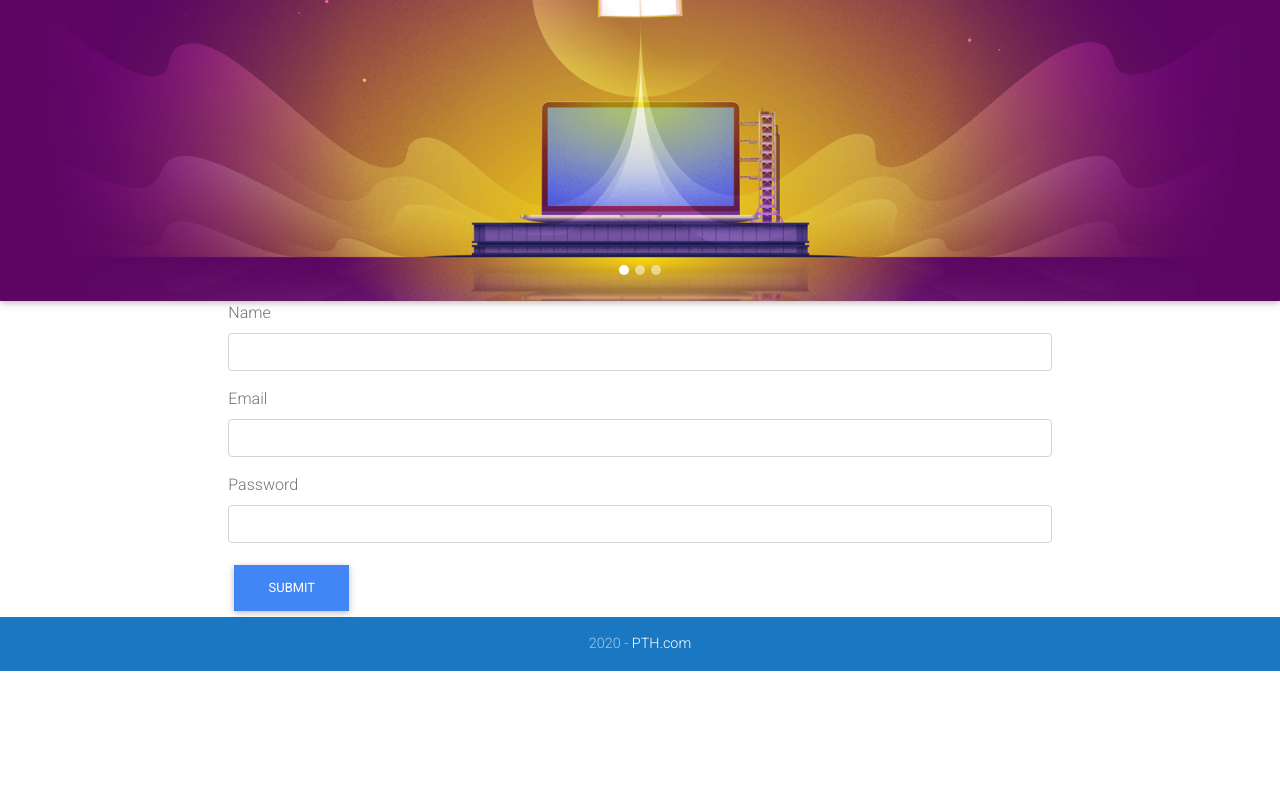
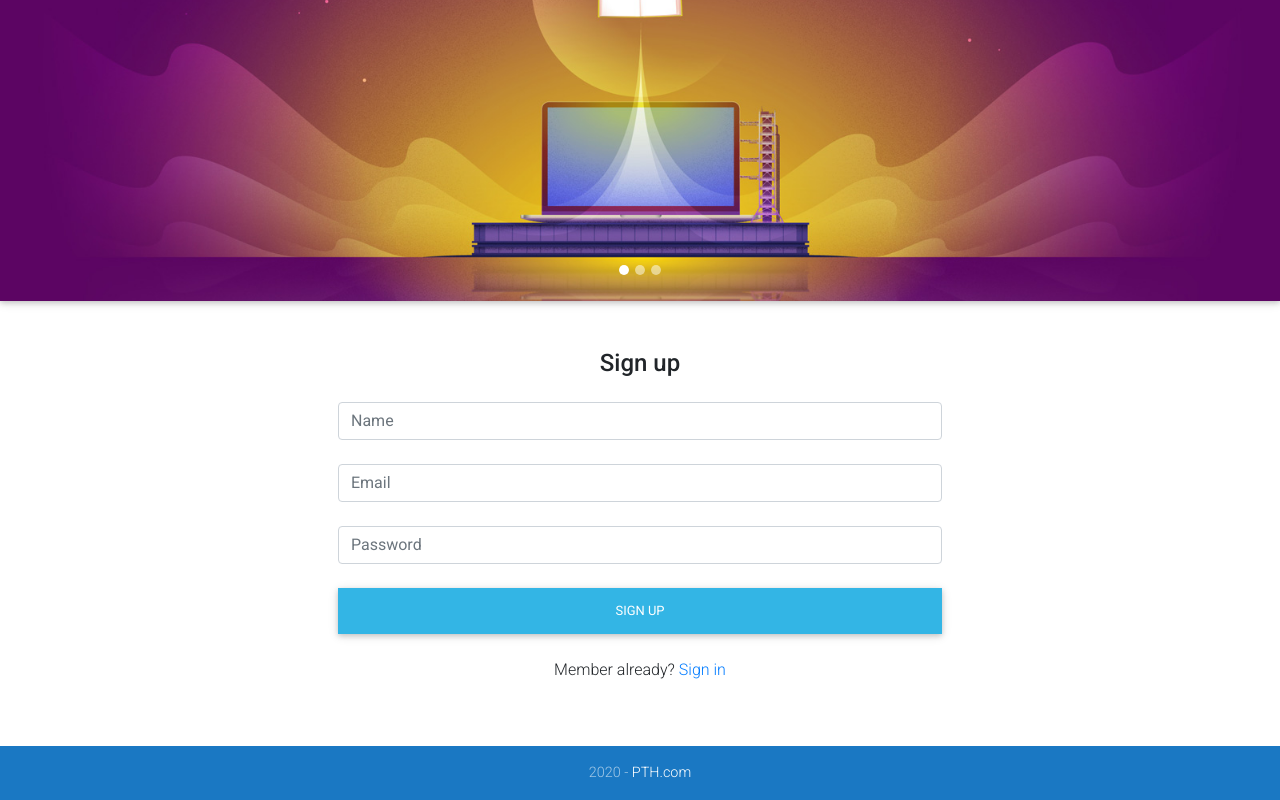
Before and after one commit to nhhphuoc1993/University_Comp1108_ecommerce-front, a React (Create React App) app: page /signup in a window 1280 px wide. Shown: the part 405-1205 px from the top of the page. Before the commit the page ends 1076 px from the top, so only its background shows below. Built offline with nearby package versions, Linux system fonts and the light colour scheme; grey boxes are pictures that could not be loaded.

Commit message:
update Footer, Signin, Signup

```diff
--- a/src/core/Footer.js
+++ b/src/core/Footer.js
@@ -2,8 +2,8 @@ import React from "react";
 import { Link } from "react-router-dom";
 
 const Footer = () => (
-    <footer class="page-footer font-small blue">
-        <div class="footer-copyright text-center py-3">
+    <footer className="page-footer font-small blue">
+        <div className="footer-copyright text-center py-3">
             2020 - <Link to="/">PTH.com</Link>
         </div>
     </footer>
--- a/src/user/Signin.js
+++ b/src/user/Signin.js
@@ -1,5 +1,5 @@
 import React, { useState } from "react";
-import { Redirect } from "react-router-dom";
+import { Redirect, Link } from "react-router-dom";
 import Layout from "../core/Layout";
 import { signin, authenticate, isAuthenticated } from "../auth";
 
@@ -17,15 +17,15 @@ const Signin = () => {
     const { user } = isAuthenticated();
 
     // higher order function: function return a function
-    const handleChange = name => event => {
+    const handleChange = (name) => (event) => {
         setValues({ ...values, error: false, [name]: event.target.value });
     };
 
-    const clickSubmit = event => {
+    const clickSubmit = (event) => {
         // prevent the browser reload
         event.preventDefault();
         setValues({ ...values, error: false, loading: true });
-        signin({ email, password }).then(data => {
+        signin({ email, password }).then((data) => {
             if (data.error) {
                 setValues({ ...values, error: data.error, loading: false });
             } else {
@@ -41,43 +41,55 @@ const Signin = () => {
     };
 
     const singinForm = () => (
-        <form>
-            <div className="form-group">
-                <label className="text-muted">Email</label>
+        <form className="text-center p-5 mx-auto" action="#!" style={{ maxWidth: "700px" }}>
+            <p className="h4 mb-4">Sign in</p>
+
             <input
                 onChange={handleChange("email")}
                 type="email"
-                    className="form-control"
+                className="form-control mb-4"
+                placeholder="Email"
                 value={email}
             />
-            </div>
 
-            <div className="form-group">
-                <label className="text-muted">Password</label>
             <input
+                type="password"
+                className="form-control mb-4"
+                placeholder="Password"
                 onChange={handleChange("password")}
-                    type="password"
-                    className="form-control"
                 value={password}
             />
-            </div>
-            <button onClick={clickSubmit} className="btn btn-primary">
-                Submit
+
+            <button onClick={clickSubmit} className="btn btn-info btn-block my-4" type="submit">
+                Sign in
             </button>
+
+            <p>
+                Not a member? <Link to="/signup">Register</Link>
+            </p>
         </form>
     );
 
     // use 2 brackets: https://stackoverflow.com/questions/47950833/react-why-is-double-brace-syntax-style-required-for-inline-styles
-    const showError = () => (
-        <div className="alert alert-danger" style={{ display: error ? "" : "none" }}>
-            {error}
+    const showError = (error) => (
+        <div
+            className="alert alert-danger mt-5 mx-auto"
+            style={{ display: error ? "" : "none", maxWidth: "700px" }}
+        >
+            <i className="fas fa-exclamation-circle"></i> {error}
         </div>
     );
 
-    const showLoading = () =>
+    const showLoading = (loading) =>
         loading && (
-            <div className="alert alert-info">
-                <h2>Loading...</h2>
+            <div className="d-flex justify-content-center mt-5">
+                <div
+                    className="spinner-border text-danger fast"
+                    role="status"
+                    style={{ width: "5rem", height: "5rem" }}
+                >
+                    <span className="sr-only">Loading...</span>
+                </div>
             </div>
         );
 
@@ -101,8 +113,8 @@ const Signin = () => {
             description="Signin to Node React Ecommerce App"
             className="container col-md-8 offset-md-2"
         >
-            {showLoading()}
-            {showError()}
+            {showLoading(loading)}
+            {showError(error)}
             {singinForm()}
             {redirectUser()}
             {/* {JSON.stringify(values)} */}
--- a/src/user/Signup.js
+++ b/src/user/Signup.js
@@ -16,15 +16,15 @@ const Signup = () => {
     const { name, email, password, success, error } = values;
 
     // higher order function: function return a function
-    const handleChange = name => event => {
+    const handleChange = (name) => (event) => {
         setValues({ ...values, error: false, [name]: event.target.value });
     };
 
-    const clickSubmit = event => {
+    const clickSubmit = (event) => {
         // prevent the browser reload
         event.preventDefault();
         setValues({ ...values, error: false });
-        signup({ name, email, password }).then(data => {
+        signup({ name, email, password }).then((data) => {
             if (data.error) {
                 setValues({ ...values, error: data.error, success: false });
             } else {
@@ -41,52 +41,60 @@ const Signup = () => {
     };
 
     const singupForm = () => (
-        <form>
-            <div className="form-group">
-                <label className="text-muted">Name</label>
+        <form className="text-center p-5 mx-auto" action="#!" style={{ maxWidth: "700px" }}>
+            <p className="h4 mb-4">Sign up</p>
+
             <input
+                className="form-control mb-4"
+                placeholder="Name"
                 onChange={handleChange("name")}
                 type="text"
-                    className="form-control"
                 value={name}
             />
-            </div>
 
-            <div className="form-group">
-                <label className="text-muted">Email</label>
             <input
+                className="form-control mb-4"
+                placeholder="Email"
                 onChange={handleChange("email")}
                 type="email"
-                    className="form-control"
                 value={email}
             />
-            </div>
 
-            <div className="form-group">
-                <label className="text-muted">Password</label>
             <input
+                className="form-control mb-4"
+                placeholder="Password"
                 onChange={handleChange("password")}
                 type="password"
-                    className="form-control"
                 value={password}
             />
-            </div>
-            <button onClick={clickSubmit} className="btn btn-primary">
-                Submit
+
+            <button onClick={clickSubmit} className="btn btn-info btn-block my-4" type="submit">
+                Sign up
             </button>
+
+            <p>
+                Member already? <Link to="/signin">Sign in</Link>
+            </p>
         </form>
     );
 
     // use 2 brackets: https://stackoverflow.com/questions/47950833/react-why-is-double-brace-syntax-style-required-for-inline-styles
-    const showError = () => (
-        <div className="alert alert-danger" style={{ display: error ? "" : "none" }}>
-            {error}
+    const showError = (error) => (
+        <div
+            className="alert alert-danger mt-5 mx-auto"
+            style={{ display: error ? "" : "none", maxWidth: "700px" }}
+        >
+            <i className="fas fa-exclamation-circle"></i> {error}
         </div>
     );
 
-    const showSuccess = () => (
-        <div className="alert alert-info" style={{ display: success ? "" : "none" }}>
-            New account is created. Please <Link to="/signin">Signin</Link>
+    const showSuccess = (success) => (
+        <div
+            className="alert alert-info mt-5 mx-auto"
+            style={{ display: success ? "" : "none", maxWidth: "700px" }}
+        >
+            <i className="fas fa-check-circle"></i> New account is created. Please{" "}
+            <Link to="/signin">Signin</Link>
         </div>
     );
 
@@ -96,8 +104,8 @@ const Signup = () => {
             description="Signup to Node React Ecommerce App"
             className="container col-md-8 offset-md-2"
         >
-            {showSuccess()}
-            {showError()}
+            {showSuccess(success)}
+            {showError(error)}
             {singupForm()}
             {/* {JSON.stringify(values)} */}
         </Layout>
```
Lines whose indentation alone changed are shown as unchanged.
